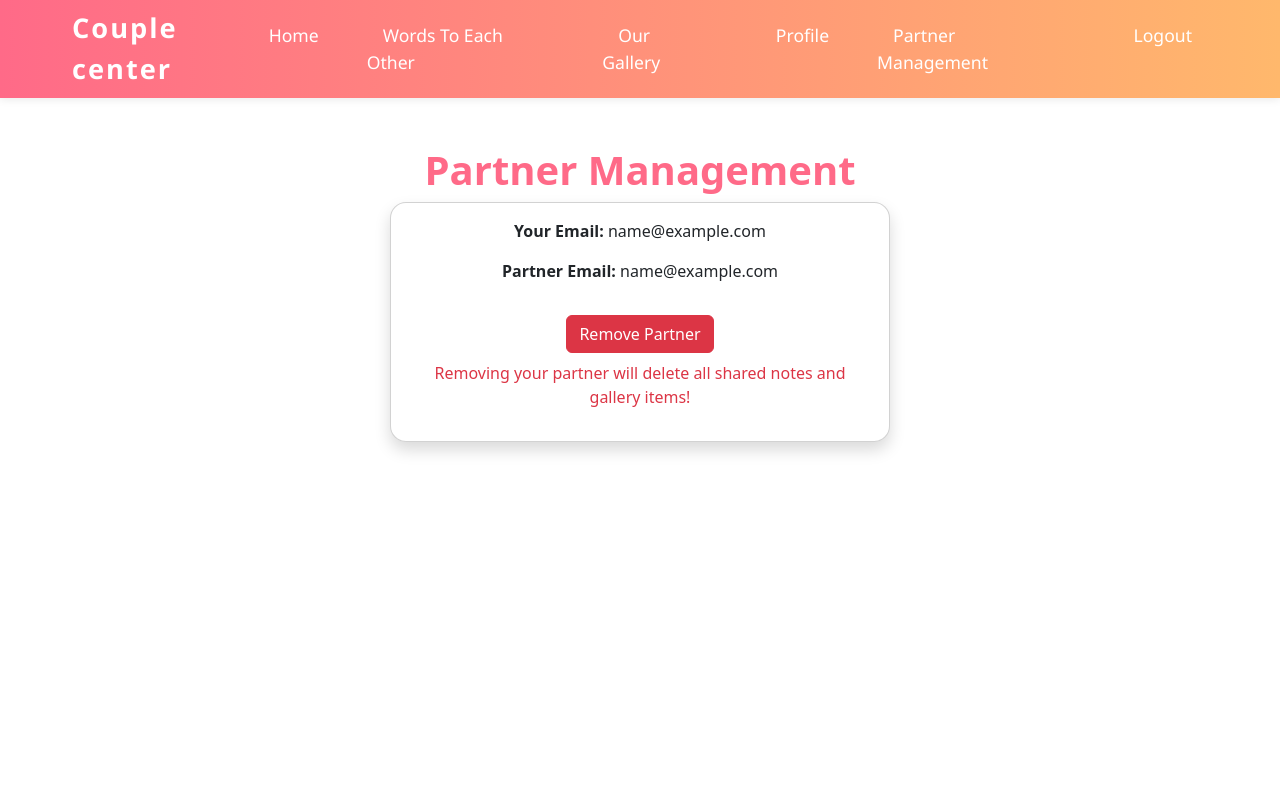
After one commit to YanWirdiny/CoupleCenter, a Flask app: template backend/templates/partner_management.html in a window 1280 px wide. The commit adds this page. Run offline with Flask 3, Linux system fonts and the light colour scheme; the template is opened without the code that fills it: most values are stand-ins (such as "Sample title", 1, 10 or a date in 2020).

Commit message:
-updates in Partner system and management - Profile

```diff
--- a/backend/main.py
+++ b/backend/main.py
@@ -11,29 +11,33 @@ import sqlite3
 WORDS_DB_PATH = os.path.join(os.path.dirname(__file__), 'WordsTogether.db')
 
 def init_words_db():
-    conn = sqlite3.connect(WORDS_DB_PATH)
+    conn = sqlite3.connect('WordsTogether.db')
     c = conn.cursor()
-    c.execute('''CREATE TABLE IF NOT EXISTS words (
-        id INTEGER PRIMARY KEY AUTOINCREMENT,
-        text TEXT NOT NULL
-    )''')
+    c.execute('''
+        CREATE TABLE IF NOT EXISTS words (
+            id INTEGER PRIMARY KEY AUTOINCREMENT,
+            text TEXT NOT NULL,
+            couple_id INTEGER,
+            FOREIGN KEY (couple_id) REFERENCES couples(id)
+        )
+    ''')
     conn.commit()
     conn.close()
 
 init_words_db()  # Initialize WordsTogether DB on startup
 
-def get_words():
+def get_words(couple_id):
     conn = sqlite3.connect(WORDS_DB_PATH)
     c = conn.cursor()
-    c.execute('SELECT id, text FROM words ORDER BY id DESC LIMIT 20')
+    c.execute('SELECT id, text FROM words WHERE couple_id=? ORDER BY id DESC LIMIT 20', (couple_id,))
     words = c.fetchall()
     conn.close()
     return words
 
-def add_word(text):
+def add_word(text, couple_id):
     conn = sqlite3.connect(WORDS_DB_PATH)
     c = conn.cursor()
-    c.execute('INSERT INTO words (text) VALUES (?)', (text,))
+    c.execute('INSERT INTO words (text, couple_id) VALUES (?, ?)', (text, couple_id))
     conn.commit()
     conn.close()
 
@@ -50,30 +54,34 @@ import sqlite3
 DB_PATH = os.path.join(os.path.dirname(__file__), 'gallery.db')
 
 def init_db():
-    conn = sqlite3.connect(DB_PATH)
+    conn = sqlite3.connect('gallery.db')
     c = conn.cursor()
-    c.execute('''CREATE TABLE IF NOT EXISTS images (
-        id INTEGER PRIMARY KEY AUTOINCREMENT,
-        filename TEXT NOT NULL,
-        note TEXT NOT NULL
-    )''')
+    c.execute('''
+        CREATE TABLE IF NOT EXISTS images (
+            id INTEGER PRIMARY KEY AUTOINCREMENT,
+            filename TEXT NOT NULL,
+            note TEXT,
+            couple_id INTEGER,
+            FOREIGN KEY (couple_id) REFERENCES couples(id)
+        )
+    ''')
     conn.commit()
     conn.close()
 
 init_db()  # Initialize DB on startup
 
-def get_images():
+def get_images(couple_id):
     conn = sqlite3.connect(DB_PATH)
     c = conn.cursor()
-    c.execute('SELECT id, filename, note FROM images ORDER BY id DESC LIMIT 10')
+    c.execute('SELECT id, filename, note FROM images WHERE couple_id=? ORDER BY id DESC LIMIT 10', (couple_id,))
     images = c.fetchall()
     conn.close()
     return images
 
-def add_image(filename, note):
+def add_image(filename, note, couple_id):
     conn = sqlite3.connect(DB_PATH)
     c = conn.cursor()
-    c.execute('INSERT INTO images (filename, note) VALUES (?, ?)', (filename, note))
+    c.execute('INSERT INTO images (filename, note, couple_id) VALUES (?, ?, ?)', (filename, note, couple_id))
     conn.commit()
     conn.close()
 
@@ -115,7 +123,7 @@ def errorLogin():
 google_bp = make_google_blueprint(
     client_id=os.getenv("Client_ID"),
     client_secret=os.getenv("Client_Secret"),
-    redirect_to="ask_girlfriend",
+    redirect_to="homepage",
     scope=[
         "openid",
         "https://www.googleapis.com/auth/userinfo.profile",
@@ -144,7 +152,49 @@ app.register_blueprint(google_bp, url_prefix="/login")
 # Homepage endpoint
 @app.route('/')
 def homepage():
-    return render_template('index.html')  # Serve the homepage template
+    logged_in = bool(session.get("google_oauth_token"))
+    if logged_in and not session.get('couple_id'):
+        # Get user info from Google
+        resp = google.get("/oauth2/v2/userinfo")
+        email = resp.json().get("email")
+        couple_id = get_or_create_couple(email)
+        session['couple_id'] = couple_id
+        session['user_email'] = email
+
+    couple_id = session.get('couple_id')
+    partner_email = None
+    if couple_id:
+        conn = sqlite3.connect('couples.db')
+        c = conn.cursor()
+        c.execute('SELECT user2_email FROM couples WHERE id=?', (couple_id,))
+        row = c.fetchone()
+        partner_email = row[0] if row and row[0] else None
+        conn.close()
+
+    features = [
+        {
+            "title": "Gallery",
+            "desc": "Upload and view pictures with notes as flashcards.",
+            "link": url_for('gallery')
+        },
+        {
+            "title": "Words Together",
+            "desc": "Share and view messages with your partner.",
+            "link": url_for('words_together')
+        },
+        {
+            "title": "Ask Girlfriend",
+            "desc": "A playful way to ask and answer relationship questions.",
+            "link": url_for('ask_girlfriend')
+        }
+    ]
+    return render_template(
+        'index.html',
+        logged_in=logged_in,
+        features=features,
+        partner_email=partner_email,
+        couple_id=couple_id
+    )
 
 # "Will You Be My Girlfriend" endpoint
 @app.route('/ask-girl', methods=['GET', 'POST'])
@@ -172,11 +222,12 @@ app.config['UPLOAD_FOLDER'] = UPLOAD_FOLDER
 @login_required
 def gallery():
     error = None
+    couple_id = session.get('couple_id')
     if request.method == 'POST':
         if 'delete_id' in request.form:
             delete_image(request.form['delete_id'])
             return redirect(url_for('gallery'))
-        images = get_images()
+        images = get_images(couple_id)
         if len(images) >= 10:
             error = 'Maximum of 10 images allowed.'
         else:
@@ -186,11 +237,11 @@ def gallery():
                 filename = secrets.token_hex(8) + '_' + file.filename
                 filepath = os.path.join(app.config['UPLOAD_FOLDER'], filename)
                 file.save(filepath)
-                add_image(filename, note)
+                add_image(filename, note, couple_id)
                 return redirect(url_for('gallery'))
             else:
                 error = 'Invalid file type.'
-    images = get_images()
+    images = get_images(couple_id)
     return render_template('Gallery.html', images=images, error=error)
 
 # WordsTogether text sharing route
@@ -198,17 +249,18 @@ def gallery():
 @login_required
 def words_together():
     error = None
+    couple_id = session.get('couple_id')
     if request.method == 'POST':
         if 'delete_id' in request.form:
             delete_word(request.form['delete_id'])
             return redirect(url_for('words_together'))
         text = request.form.get('text')
         if text and len(text.strip()) > 0:
-            add_word(text.strip())
+            add_word(text.strip(), couple_id)
             return redirect(url_for('words_together'))
         else:
             error = 'Text cannot be empty.'
-    words = get_words()
+    words = get_words(couple_id)
     return render_template('WordsTogether.html', words=words, error=error)
 
 @app.route("/login")
@@ -219,8 +271,26 @@ def login():
 @login_required
 def profile():
     resp = google.get("/oauth2/v2/userinfo")
-    assert resp.ok, resp.text
-    return resp.json()
+    email = resp.json().get("email")
+    couple_id = get_or_create_couple(email)
+    session['couple_id'] = couple_id
+    session['user_email'] = email
+
+    # Get partner info from DB
+    conn = sqlite3.connect('couples.db')
+    c = conn.cursor()
+    c.execute('SELECT user1_email, user2_email FROM couples WHERE id=?', (couple_id,))
+    row = c.fetchone()
+    conn.close()
+    user1_email, user2_email = row if row else (None, None)
+
+    return render_template(
+        "profile.html",
+        user_email=email,
+        user1_email=user1_email,
+        user2_email=user2_email,
+        couple_id=couple_id
+    )
 
 # Logout route for Google OAuth
 @app.route("/logout")
@@ -231,6 +301,114 @@ def logout():
     session.clear()  # Clear all session data
     return redirect(url_for("homepage"))  # Redirect to homepage after logout
 
+# --- Couples database setup ---
+def init_couples_db():
+    conn = sqlite3.connect('couples.db')
+    c = conn.cursor()
+    c.execute('''
+        CREATE TABLE IF NOT EXISTS couples (
+            id INTEGER PRIMARY KEY AUTOINCREMENT,
+            user1_email TEXT NOT NULL,
+            user2_email TEXT
+        )
+    ''')
+    conn.commit()
+    conn.close()
 
-if __name__ == '__main__':
+# Call this function at startup
+init_couples_db()
+
+def get_or_create_couple(email):
+    conn = sqlite3.connect('couples.db')
+    c = conn.cursor()
+    # Check if email is already user1 or user2
+    c.execute('SELECT id FROM couples WHERE user1_email=? OR user2_email=?', (email, email))
+    row = c.fetchone()
+    if row:
+        couple_id = row[0]
+    else:
+        # Create new couple with user1_email
+        c.execute('INSERT INTO couples (user1_email) VALUES (?)', (email,))
+        couple_id = c.lastrowid
+        conn.commit()
+    conn.close()
+    return couple_id
+
+def add_partner_to_couple(couple_id, partner_email):
+    conn = sqlite3.connect('couples.db')
+    c = conn.cursor()
+    c.execute('UPDATE couples SET user2_email=? WHERE id=?', (partner_email, couple_id))
+    conn.commit()
+    conn.close()
+
+# --- Database migration to add couple_id to words table ---
+def update_partner_session(couple_id):
+    conn = sqlite3.connect('couples.db')
+    c = conn.cursor()
+    c.execute('SELECT user2_email FROM couples WHERE id=?', (couple_id,))
+    row = c.fetchone()
+    session['partner_email'] = row[0] if row and row[0] else None
+    conn.close()
+
+@app.route('/add-partner', methods=['POST'])
+@login_required
+def add_partner():
+    partner_email = request.form.get('partner_email')
+    couple_id = session.get('couple_id')
+    if couple_id and partner_email:
+        add_partner_to_couple(couple_id, partner_email)
+        session['partner_email'] = partner_email  # <-- Set in session for template logic
+    return redirect(url_for('homepage'))
+
+@app.route('/partner-management', methods=['GET', 'POST'])
+@login_required
+def partner_management():
+    couple_id = session.get('couple_id')
+    user_email = session.get('user_email')
+    partner_email = None
+
+    # Fetch partner email from DB
+    conn = sqlite3.connect('couples.db')
+    c = conn.cursor()
+    c.execute('SELECT user1_email, user2_email FROM couples WHERE id=?', (couple_id,))
+    row = c.fetchone()
+    conn.close()
+    user1_email, user2_email = row if row else (None, None)
+    if user_email == user1_email:
+        partner_email = user2_email
+    else:
+        partner_email = user1_email
+
+    # Remove partner logic
+    if request.method == 'POST' and 'remove_partner' in request.form:
+        # Delete all shared data
+        conn = sqlite3.connect('gallery.db')
+        c = conn.cursor()
+        c.execute('DELETE FROM images WHERE couple_id=?', (couple_id,))
+        conn.commit()
+        conn.close()
+
+        conn = sqlite3.connect('WordsTogether.db')
+        c = conn.cursor()
+        c.execute('DELETE FROM words WHERE couple_id=?', (couple_id,))
+        conn.commit()
+        conn.close()
+
+        # Remove partner from couples table
+        conn = sqlite3.connect('couples.db')
+        c = conn.cursor()
+        c.execute('UPDATE couples SET user2_email=NULL WHERE id=?', (couple_id,))
+        conn.commit()
+        conn.close()
+        session['partner_email'] = None
+        return redirect(url_for('partner_management'))
+
+    return render_template(
+        'partner_management.html',
+        user_email=user_email,
+        partner_email=partner_email,
+        couple_id=couple_id
+    )
+
+if __name__ == "__main__":
     app.run(debug=True)
--- a/backend/templates/Gallery.html
+++ b/backend/templates/Gallery.html
@@ -10,7 +10,7 @@
 <body>
 <nav class="navbar navbar-expand-lg">
 	<div class="navbar-container w-100">
-		<a href="#" class="navbar-logo">Couple Center</a>
+		<a href="#" class="navbar-logo">Couple center </a>
 		<button class="navbar-toggler ms-auto" type="button" data-bs-toggle="collapse" data-bs-target="#navbarNav" aria-controls="navbarNav" aria-expanded="false" aria-label="Toggle navigation">
 			<span class="navbar-toggler-icon"></span>
 		</button>
@@ -19,8 +19,8 @@
 				<li><a href="{{ url_for('homepage') }}">Home</a></li>
 				<li><a href="{{ url_for('words_together') }}">Words To Each Other</a></li>
 				<li><a href="{{ url_for('gallery') }}">Our Gallery</a></li>
-				<li><a href="#contact">Contact</a></li>
-				<li><a href="#about">About Us</a></li>
+				<li><a href="{{ url_for('profile') }}">Profile</a></li>
+				<li><a href="{{ url_for('partner_management') }}">Partner Management</a></li>
 				<li><a href="{{ url_for('logout') }}">Logout</a></li>
 			</ul>
 		</div>
--- /dev/null
+++ b/backend/templates/partner_management.html
@@ -0,0 +1,55 @@
+<!DOCTYPE html>
+<html lang="en">
+<head>
+    <title>Partner Management</title>
+    <link rel="stylesheet" href="/static/style.css">
+    <link href="https://cdn.jsdelivr.net/npm/bootstrap@5.3.0-alpha3/dist/css/bootstrap.min.css" rel="stylesheet">
+</head>
+<body>
+<div class="hearts-bg"></div>
+<nav class="navbar navbar-expand-lg">
+    <div class="navbar-container w-100">
+        <a href="#" class="navbar-logo">Couple center </a>
+        <button class="navbar-toggler ms-auto" type="button" data-bs-toggle="collapse" data-bs-target="#navbarNav" aria-controls="navbarNav" aria-expanded="false" aria-label="Toggle navigation">
+            <span class="navbar-toggler-icon"></span>
+        </button>
+        <div class="collapse navbar-collapse w-100" id="navbarNav">
+            <ul class="navbar-menu w-100">
+                <li><a href="{{ url_for('homepage') }}">Home</a></li>
+                <li><a href="{{ url_for('words_together') }}">Words To Each Other</a></li>
+                <li><a href="{{ url_for('gallery') }}">Our Gallery</a></li>
+                <li><a href="{{ url_for('profile') }}">Profile</a></li>
+                <li><a href="{{ url_for('partner_management') }}">Partner Management</a></li>
+                <li><a href="{{ url_for('logout') }}">Logout</a></li>
+            </ul>
+        </div>
+    </div>
+</nav>
+<div class="container text-center mt-5">
+    <h1 class="fw-bold" style="color:#ff6a88;">Partner Management</h1>
+    <div class="card rounded-4 shadow mx-auto" style="max-width:500px;">
+        <div class="card-body">
+            <p><strong>Your Email:</strong> {{ user_email }}</p>
+            <p><strong>Partner Email:</strong> {{ partner_email if partner_email else "No partner linked" }}</p>
+            {% if partner_email %}
+            <form method="POST">
+                <button type="submit" name="remove_partner" class="btn btn-danger mt-3">
+                    Remove Partner
+                </button>
+            </form>
+            <p class="mt-2 text-danger">Removing your partner will delete all shared notes and gallery items!</p>
+            {% else %}
+            <form method="POST" action="{{ url_for('add_partner') }}">
+                <input type="email" name="partner_email" class="form-control mb-2" placeholder="Partner's Google Email" required>
+                <button type="submit" class="btn btn-primary" style="background: linear-gradient(90deg, #ff6a88 0%, #ffb86c 100%); border: none;">Add Partner</button>
+            </form>
+            {% endif %}
+        </div>
+    </div>
+</div>
+
+
+
+</html></body><script src="https://cdn.jsdelivr.net/npm/bootstrap@5.3.0/dist/js/bootstrap.bundle.min.js"></script><script src="https://cdn.jsdelivr.net/npm/bootstrap@5.3.0/dist/js/bootstrap.bundle.min.js"></script>
+</body>
+</html>
```
Also changed, not shown: backend/templates/WordsTogether.html (+4 -4 lines), backend/templates/ask_girlfriend.html (+4 -4 lines), backend/templates/index.html (+79 -4 lines), backend/templates/profile.html (added, +38 -0 lines), backend/WordsTogether.db, backend/couples.db (added), backend/gallery.db, 1 other file.
